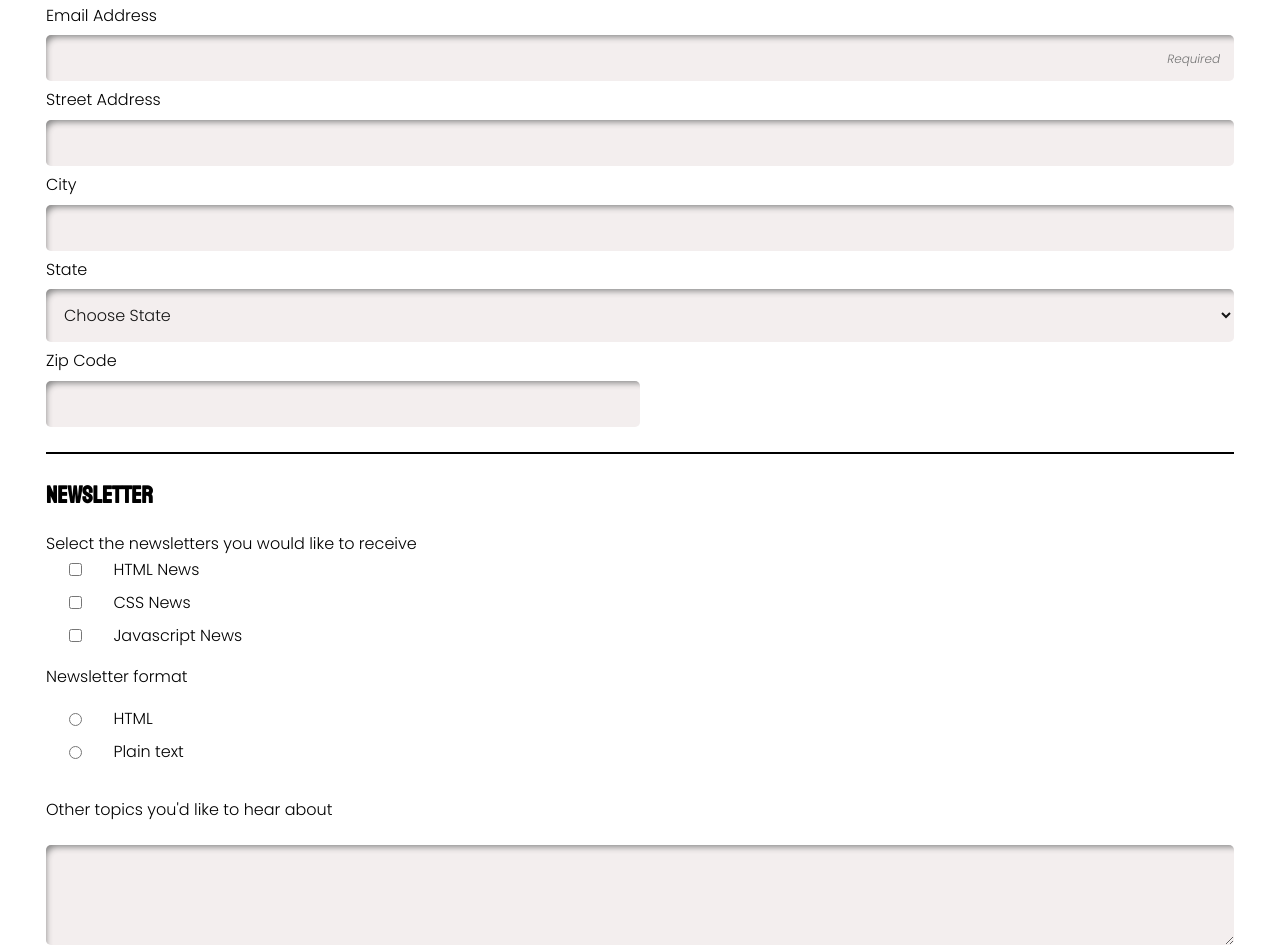
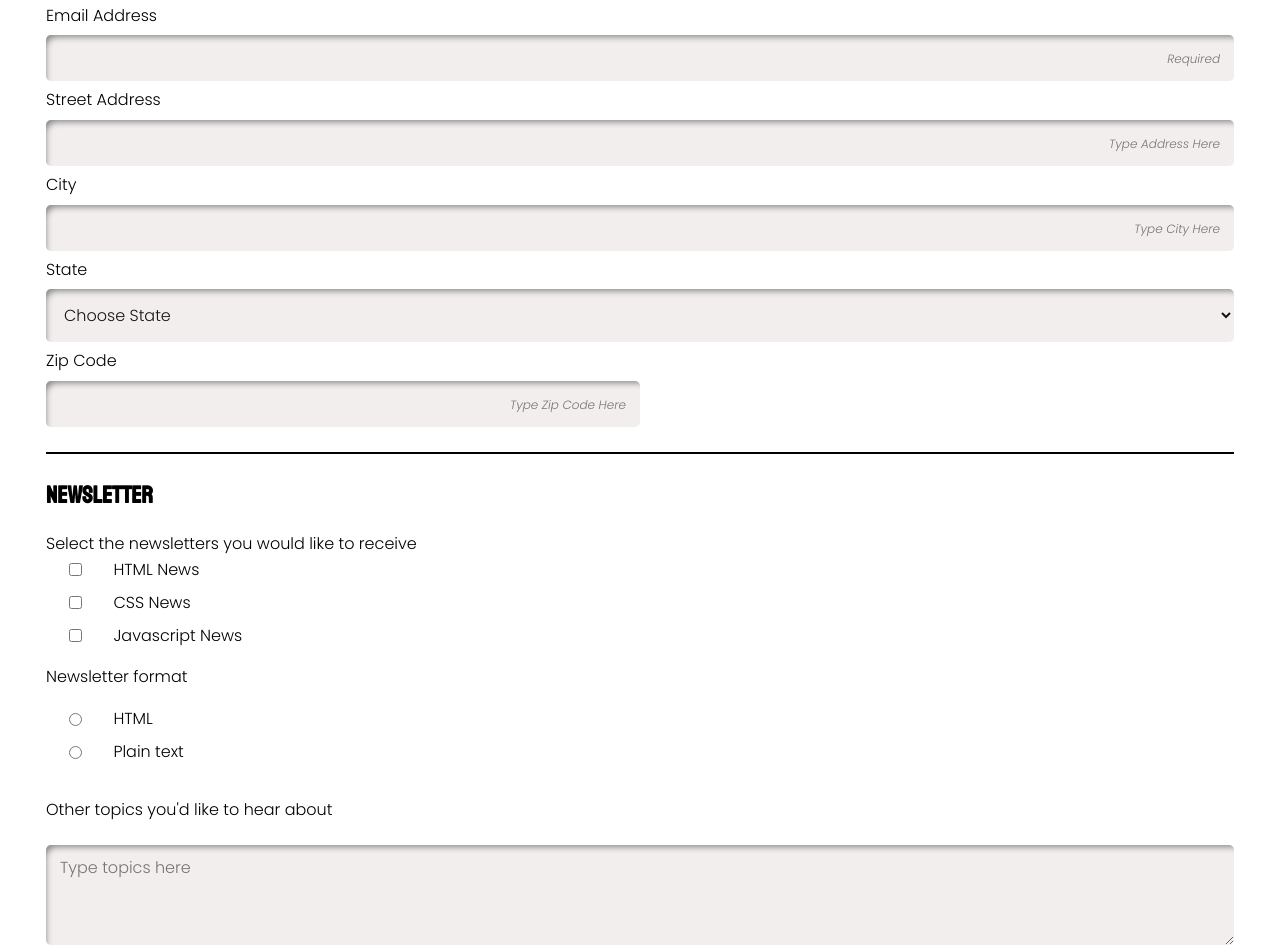
Before and after one commit to Lyndsayfutrell/ProjectThree, a plain HTML site: page index.html in a window 1280 px wide. Shown: the part 348-1297 px from the top of the page. Drawn offline with Linux system fonts and the light colour scheme.

Commit message:
exceeds expectation requirements

```diff
--- a/index.html
+++ b/index.html
@@ -25,13 +25,13 @@
             <fieldset>
                 <legend><h2>Contact Information</h2></legend>
                 <label for="name">Full Name</label>
-                <input type="text" id="name" name="user-name" placeholder="Required">
+                <input type="text" id="name" name="user-name" placeholder="Required" required>
                 <label for="email">Email Address</label>
-                <input type="email" id="email" name="user-email" placeholder="Required">
+                <input type="email" id="email" name="user-email" placeholder="Required" required>
                 <label for="address">Street Address</label>
-                <input type="text" id="address" name="user-address">
+                <input type="text" id="address" name="user-address" placeholder="Type Address Here">
                 <label for="city">City</label>
-                <input type="text" id="city" name="user-city">
+                <input type="text" id="city" name="user-city" placeholder="Type City Here">
                 <label for="state">State</label>
                 <select id="state" name="user-state" placeholder="Choose State">
                     <option disabled selected hidden value="placeholder">Choose State</option>
@@ -88,7 +88,7 @@
                     <option value="WY">Wyoming</option>
                 </select>
                 <label for="zip">Zip Code</label>
-                <input type="text" id="zip" name="user-zip">
+                <input type="text" id="zip" name="user-zip" placeholder="Type Zip Code Here">
             </fieldset>
             <fieldset>
                 <legend><h2>Newsletter</h2></legend>
@@ -108,7 +108,7 @@
                     <label for="news-format1">Plain text</label>
                 </div>
                 <label for="interests">Other topics you'd like to hear about</label>
-                <textarea name="user-interests" id="interests"></textarea>
+                <textarea name="user-interests" id="interests" placeholder="Type topics here"></textarea>
                 <button type="submit">Sign up</button>
             </fieldset>
         </form>
```
